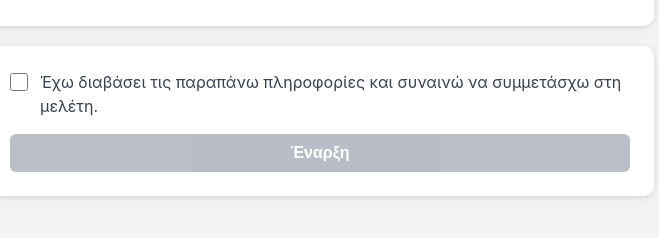
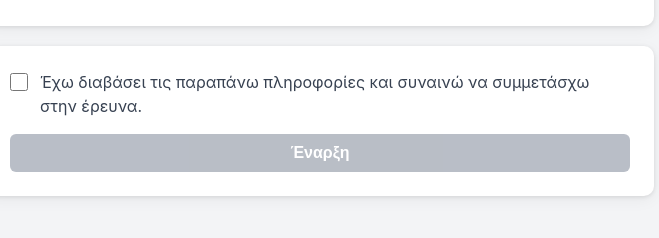
Before and after one commit to zpatergiannaki-ship-it/ai-finance-experiment, a website: page pages/intro.html in a window 1280 px wide. Shown: the part 1128-1366 px from the top of the page, 320-979 px from the left. Drawn offline with nearby package versions, Linux system fonts and the light colour scheme.

Commit message:
Update consent label text in intro.html

```diff
--- a/pages/intro.html
+++ b/pages/intro.html
@@ -67,9 +67,9 @@
     <div class="card">
       <div class="consent-row">
         <input type="checkbox" id="consent-checkbox" />
-        <label for="consent-checkbox">Έχω διαβάσει τις παραπάνω πληροφορίες και συναινώ να συμμετάσχω στη μελέτη.</label>
+        <label for="consent-checkbox">Έχω διαβάσει τις παραπάνω πληροφορίες και συναινώ να συμμετάσχω στην έρευνα.</label>
       </div>
-      <button id="begin-btn" class="btn btn-primary btn-full" disabled>Έναρξη</button>
+      <button id="begin-btn" class="btn btn-primary btn-full" disabled>Έναρξη </button>
     </div>
   </div>
 
```
